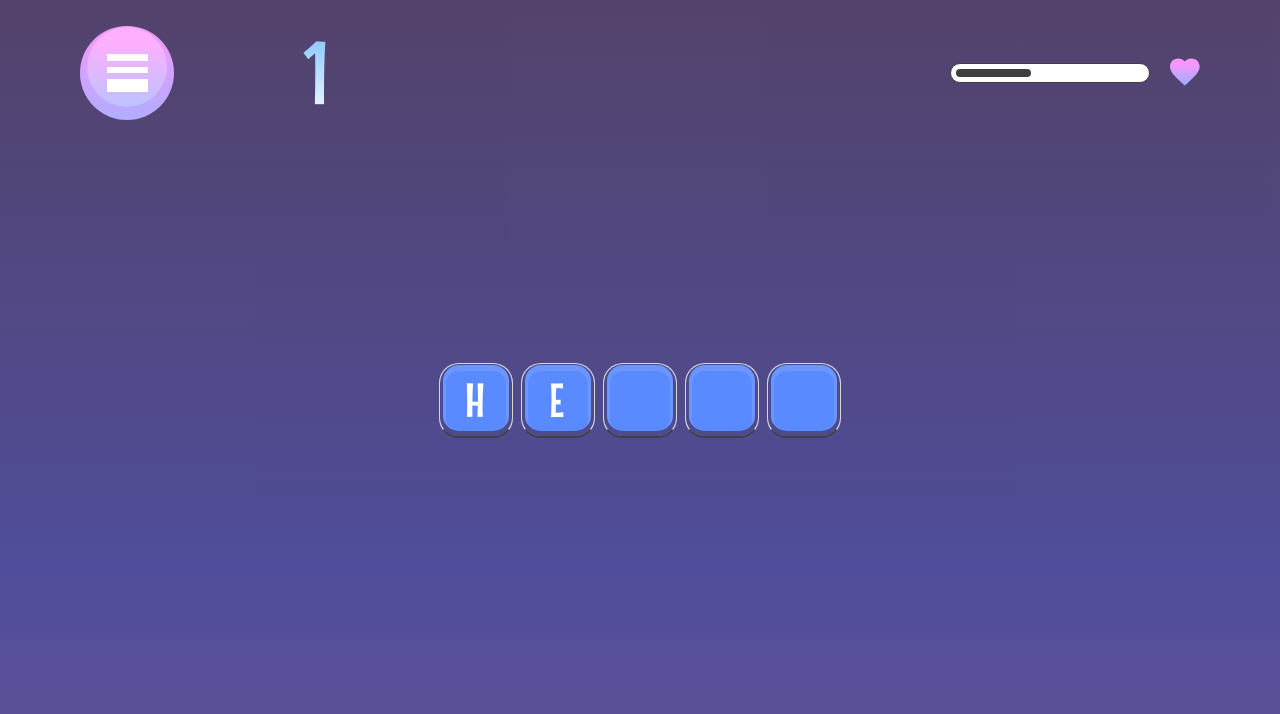
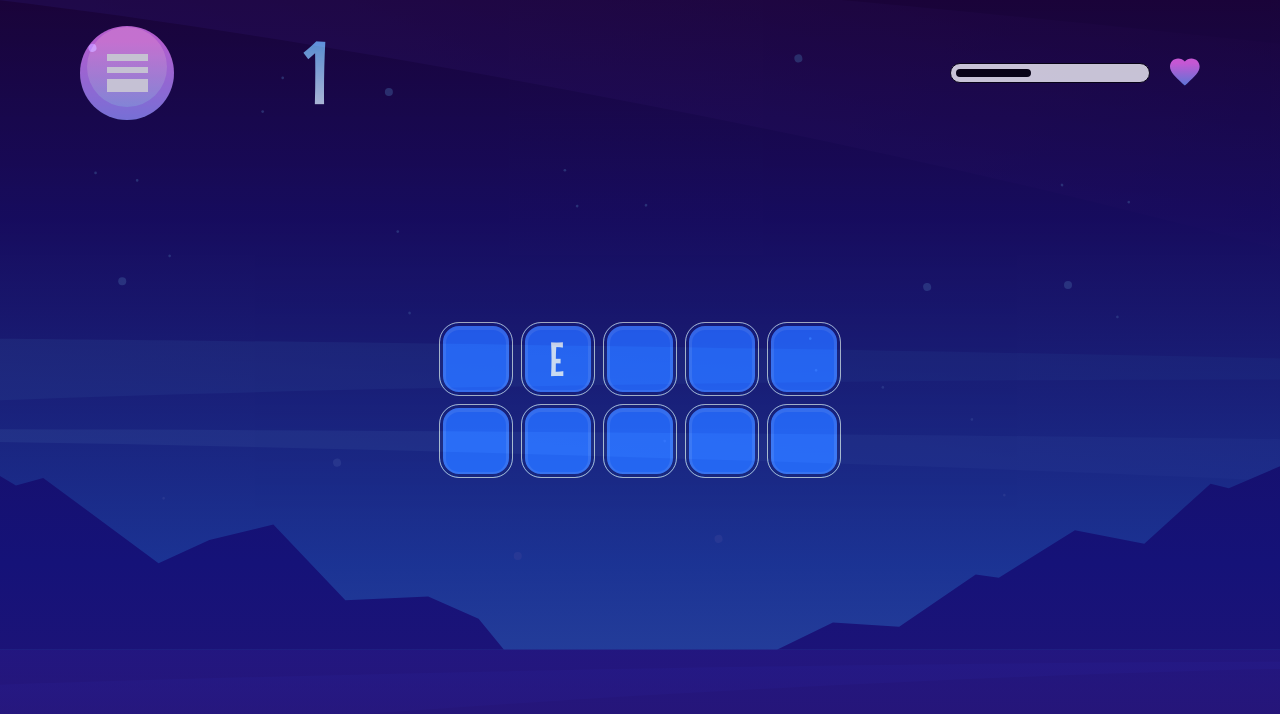
Before and after one commit to huyviet1995/hangman-game, a React (Create React App) app: page /game/1 in a window 1280 px wide. Shown: the top 714 px of the page. Built offline with nearby package versions, Linux system fonts and the light colour scheme.

Commit message:
UPdate some styles

```diff
--- a/src/App.css
+++ b/src/App.css
@@ -8,6 +8,7 @@
   background-repeat: no-repeat;
   background-size: cover;
   font-family: MouseMemoirs;
+  background-image: url("/public/starter-code/assets/images/background-desktop.svg");
 }
 
 .App-logo {
--- a/src/components/ButtonCard/ButtonCard.module.css
+++ b/src/components/ButtonCard/ButtonCard.module.css
@@ -6,12 +6,10 @@
     gap: 8px;
     top: 0px;
     background: #2463ff;
-    box-shadow: inset 0px -2px 0px 3px #140e66, inset 0px 1px 0px 6px #3c74ff;
+    box-shadow: inset 0px 0px 0px 3px #140e66, inset 0px 1px 0px 6px #3c74ff;
     border-radius: 20px;
     width: 100%;
     height: 150px;
-
-    /* text style */
     font-style: normal;
     font-weight: 400;
     font-size: 2rem;
--- a/src/pages/HangmanGame/HangmanGame.tsx
+++ b/src/pages/HangmanGame/HangmanGame.tsx
@@ -8,7 +8,7 @@
 const HangmanGame: React.FC = () => {
     const { category } = useParams<{ category: string }>();
     const [health, setHealth] = useState<number>();
-    const [answer, setAnswer] = useState<string>("hello");
+    const [answer, setAnswer] = useState<string>("HelloWorld");
     const [correctLetters, setCorrectLetters] = useState<string[]>(["h", "e"]);
     useEffect(() => {
         setHealth(40);
@@ -48,7 +48,7 @@
             <PuzzleBoard
                 answer={answer}
                 correctLetters={correctLetters}
-                numberOfRows={1}
+                numberOfRows={2}
             />
         </div>
     );
--- a/src/pages/HangmanGame/PuzzleBoard.module.css
+++ b/src/pages/HangmanGame/PuzzleBoard.module.css
@@ -3,6 +3,7 @@
     font-size: 24px;
     font-weight: bold;
     flex-direction: column;
+    gap: 8px;
 }
 
 .row {
@@ -16,7 +17,6 @@
     width: 40px;
     height: 40px;
     text-align: center;
-    border-bottom: 2px solid black;
     line-height: 40px;
     font-size: 3rem;
 }
--- a/src/pages/HangmanGame/PuzzleBoard.tsx
+++ b/src/pages/HangmanGame/PuzzleBoard.tsx
@@ -19,17 +19,22 @@
     // Effect
     useEffect(() => {
         // Calculate the number of letters per row
-        const lettersPerRow = Math.ceil(answer.length / numberOfRows);
+        const baseLettersPerRow = Math.floor(answer.length / numberOfRows);
+        // Calculate the number of extra letters that need to be distributed
+        const extraLetters = answer.length % numberOfRows;
+
         const tempRows = [];
+        let startIndex = 0;
+
         for (let i = 0; i < numberOfRows; i++) {
-            tempRows.push(
-                answer.slice(i * lettersPerRow, (i + 1) * lettersPerRow)
-            );
+            // Calculate the number of letters for the current row
+            const lettersInRow = baseLettersPerRow + (extraLetters > 0 && i >= extraLetters ? 1 : 0);
+            tempRows.push(answer.slice(startIndex, startIndex + lettersInRow));
+            startIndex += lettersInRow;
         }
+
         setRows(tempRows);
     }, [numberOfRows, answer]);
-
-    console.log({ rows });
 
     // Handlers
     const onButtonClick = () => {
--- a/src/pages/LandingPage/LandingPage.module.css
+++ b/src/pages/LandingPage/LandingPage.module.css
@@ -1,7 +1,6 @@
 .landingContainer {
     display: flex;
     flex-direction: column;
-    background-image: url("/public/starter-code/assets/images/background-desktop.svg");
     background-size: cover;
     align-items: center;
     justify-content: center;
```
